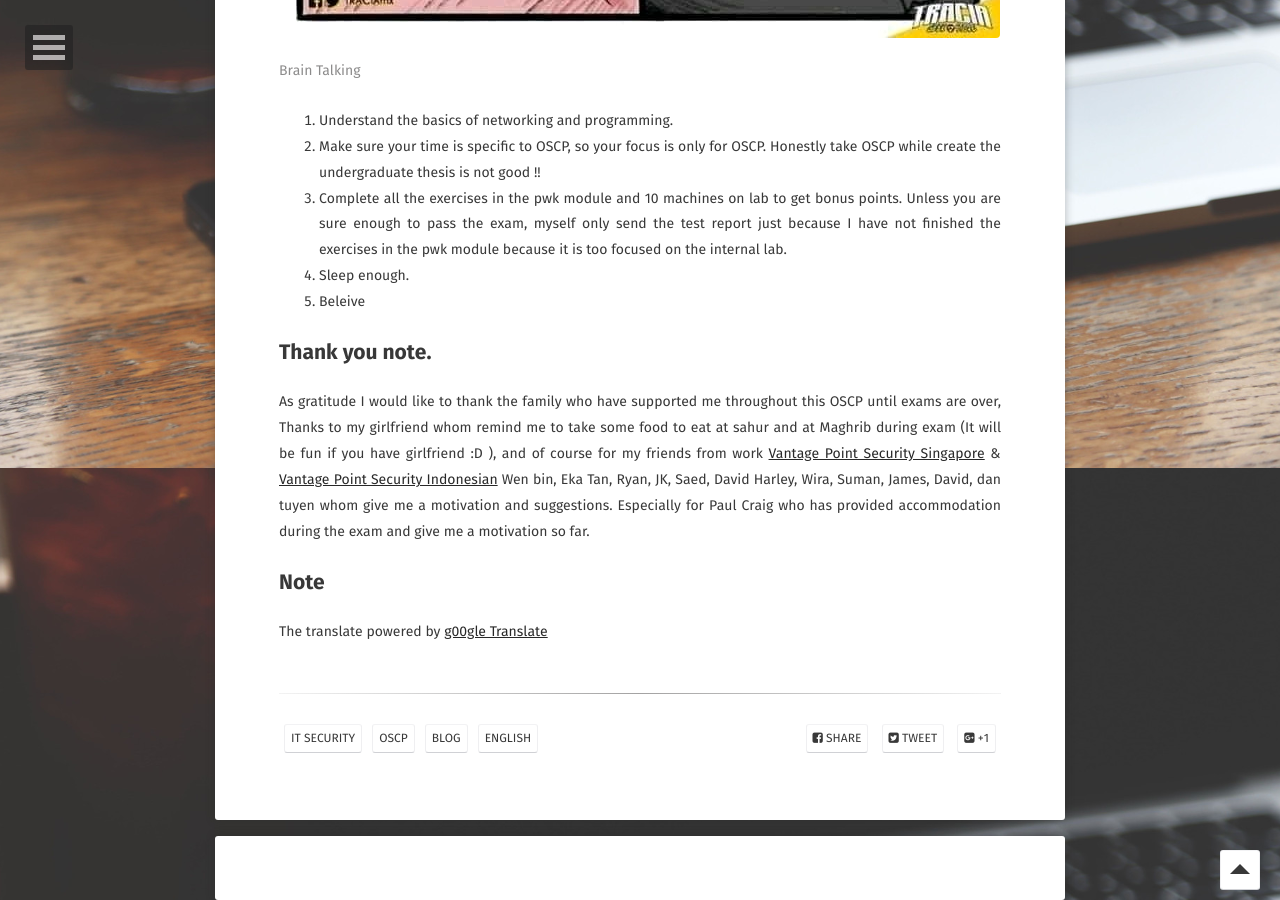
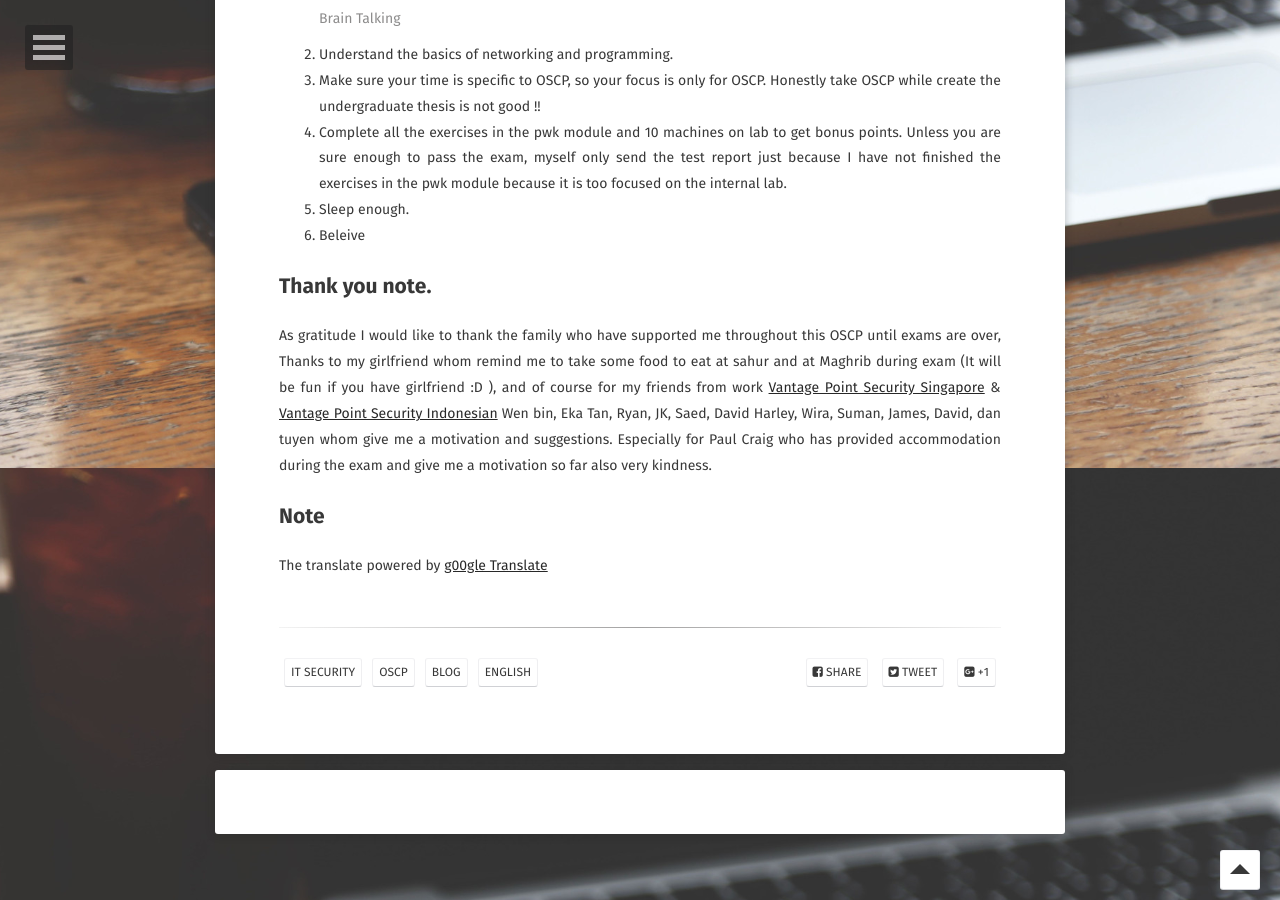
Before and after one commit to mirfansulaiman/mirfansulaiman.github.io, a Jekyll site: the page built from _posts/2018-05-23-my-OSCP-journey-hard-and-pain.md, in a window 1280 px wide and 900 px high, scrolled down 5832 px. Built offline with Jekyll 4.4.1, drawn with Linux system fonts in a browser that asks for light colours; some web fonts are replaced; comment, search, counter and statistics services are not loaded.

Commit message:
modified:   _posts/2018-05-23-my-OSCP-journey-hard-and-pain.md

```diff
--- a/_posts/2018-05-23-my-OSCP-journey-hard-and-pain.md
+++ b/_posts/2018-05-23-my-OSCP-journey-hard-and-pain.md
@@ -102,10 +102,10 @@ Wow, I am pass !!
 
 ## Suggestions
 1. Make sure your condition is fit and not sick, keep your health condition because your brain will be forced to work 24 hours.
-<figure>
-	<a href="/images/oscp-brain-talking.jpg"><img src="/images/oscp-brain-talking.jpg"></a>
-	<figcaption>Brain Talking</figcaption>
-</figure>
+	<figure>
+		<a href="/images/oscp-brain-talking.jpg"><img src="/images/oscp-brain-talking.jpg"></a>
+		<figcaption>Brain Talking</figcaption>
+	</figure>
 2. Understand the basics of networking and programming.
 3. Make sure your time is specific to OSCP, so your focus is only for OSCP. Honestly take OSCP while create the undergraduate thesis is not good !!
 4. Complete all the exercises in the pwk module and 10 machines on lab to get bonus points. Unless you are sure enough to pass the exam, myself only send the test report just because I have not finished the exercises in the pwk module because it is too focused on the internal lab.
@@ -113,7 +113,7 @@ Wow, I am pass !!
 6. Beleive
 
 ## Thank you note.
-As gratitude I would like to thank the family who have supported me throughout this OSCP until exams are over, Thanks to my girlfriend whom remind me to take some food to eat at sahur and at Maghrib during exam (It will be fun if you have girlfriend :D ), and of course for my friends from work [Vantage Point Security Singapore](http://vantagepoint.sg/) & [Vantage Point Security Indonesian](http://vantagepoint.co.id/) Wen bin, Eka Tan, Ryan, JK, Saed, David Harley, Wira, Suman, James, David, dan tuyen whom give me a motivation and suggestions. Especially for Paul Craig who has provided accommodation during the exam and give me a motivation so far.
+As gratitude I would like to thank the family who have supported me throughout this OSCP until exams are over, Thanks to my girlfriend whom remind me to take some food to eat at sahur and at Maghrib during exam (It will be fun if you have girlfriend :D ), and of course for my friends from work [Vantage Point Security Singapore](http://vantagepoint.sg/) & [Vantage Point Security Indonesian](http://vantagepoint.co.id/) Wen bin, Eka Tan, Ryan, JK, Saed, David Harley, Wira, Suman, James, David, dan tuyen whom give me a motivation and suggestions. Especially for Paul Craig who has provided accommodation during the exam and give me a motivation so far also very kindness.
 
 ## Note
 
```
